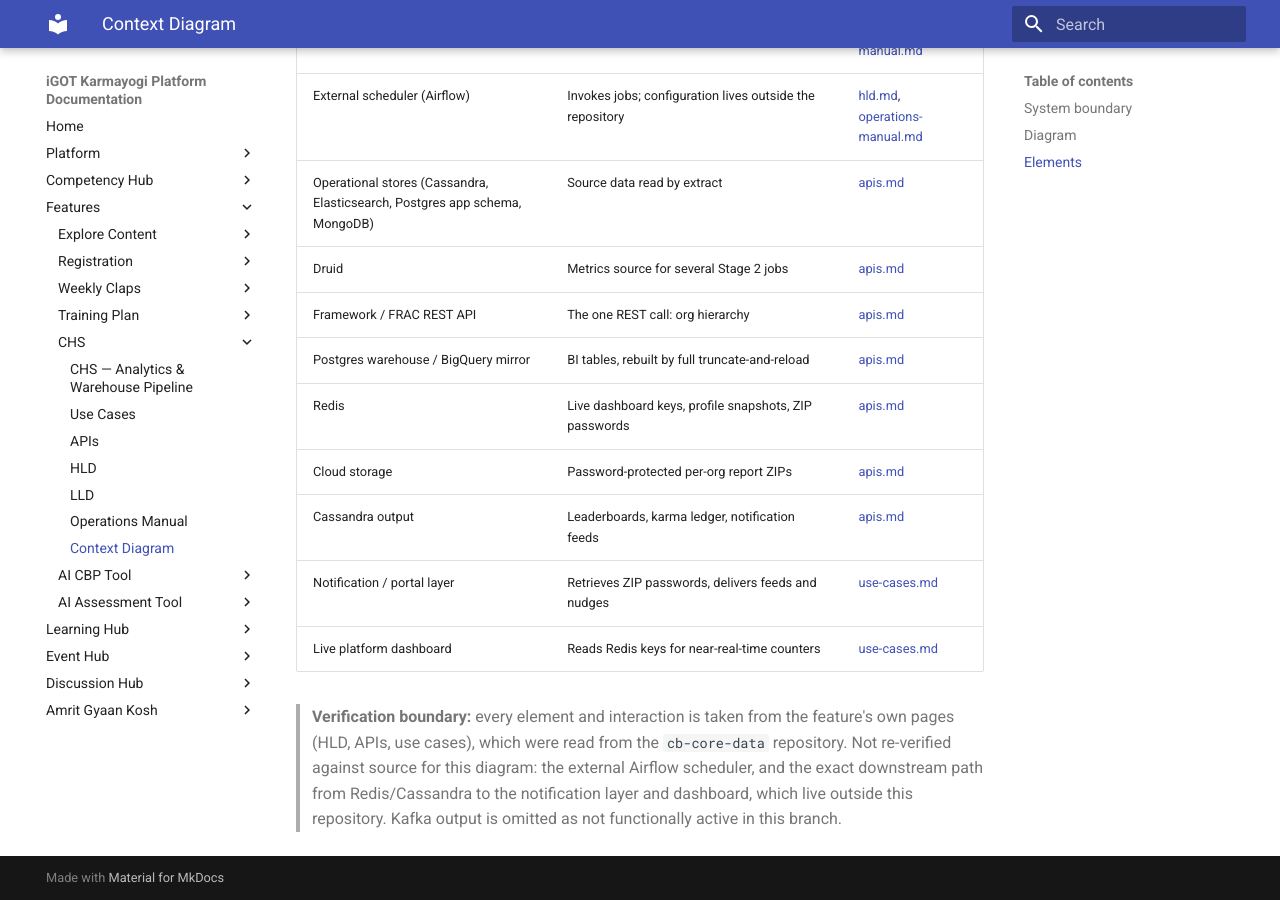
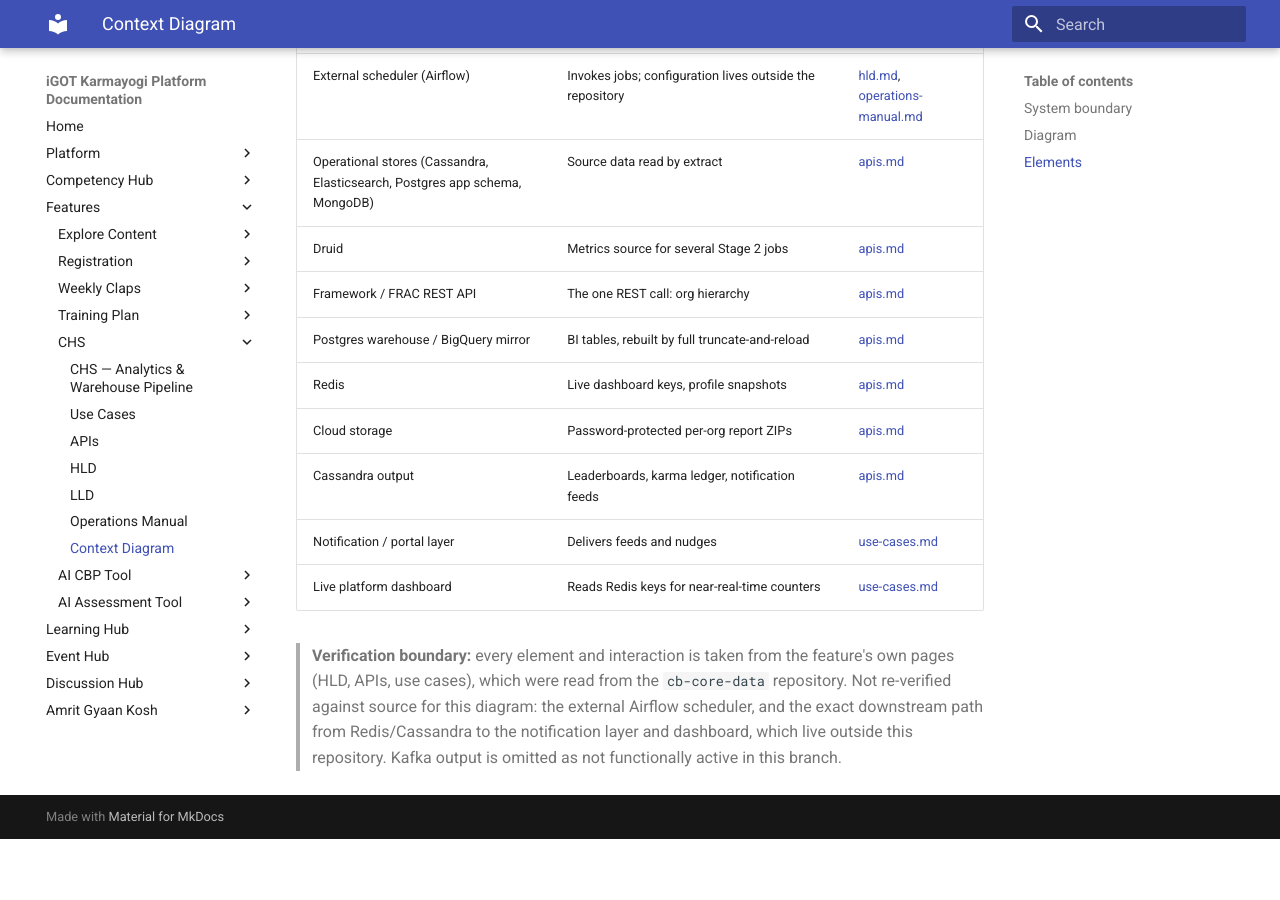
Before and after one commit to KB-iGOT/igot-docs, an MkDocs documentation site: the page built from docs/learning-hub/chs/context-diagram.md, in a window 1280 px wide and 900 px high, scrolled down 1139 px. Built offline with MkDocs 1.6.1 and Material for MkDocs 9.7.7, drawn with Linux system fonts in a browser that asks for light colours; after the commit the page ends 1978 px from its top, so only the background shows below that.

Commit message:
security(1/5): remove credential-storage statement from the CHS context diagram
Categories removed: a statement that a credential is held in a cache store
and the diagram edge that carried it. Functional description kept.

To undo: git revert <this commit>

Co-Authored-By: Claude Sonnet 5.5 <noreply@anthropic.com>

```diff
--- a/docs/learning-hub/chs/context-diagram.md
+++ b/docs/learning-hub/chs/context-diagram.md
@@ -48,7 +48,6 @@ flowchart LR
     PGW -->|"queries"| BIU
     BQ -->|"queries"| BIU
     RED -->|"reads counters"| DASH
-    RED -->|"ZIP password"| NOTIF
     GCS -->|"downloads ZIP"| MDO
     DASH -->|"shows metrics"| MDO
     DASH -->|"shows points, rank"| LRN
@@ -69,10 +68,10 @@ flowchart LR
 | Druid | Metrics source for several Stage 2 jobs | [apis.md](apis.md) |
 | Framework / FRAC REST API | The one REST call: org hierarchy | [apis.md](apis.md) |
 | Postgres warehouse / BigQuery mirror | BI tables, rebuilt by full truncate-and-reload | [apis.md](apis.md) |
-| Redis | Live dashboard keys, profile snapshots, ZIP passwords | [apis.md](apis.md) |
+| Redis | Live dashboard keys, profile snapshots | [apis.md](apis.md) |
 | Cloud storage | Password-protected per-org report ZIPs | [apis.md](apis.md) |
 | Cassandra output | Leaderboards, karma ledger, notification feeds | [apis.md](apis.md) |
-| Notification / portal layer | Retrieves ZIP passwords, delivers feeds and nudges | [use-cases.md](use-cases.md) |
+| Notification / portal layer | Delivers feeds and nudges | [use-cases.md](use-cases.md) |
 | Live platform dashboard | Reads Redis keys for near-real-time counters | [use-cases.md](use-cases.md) |
 
 > **Verification boundary:** every element and interaction is taken from the feature's own
```
